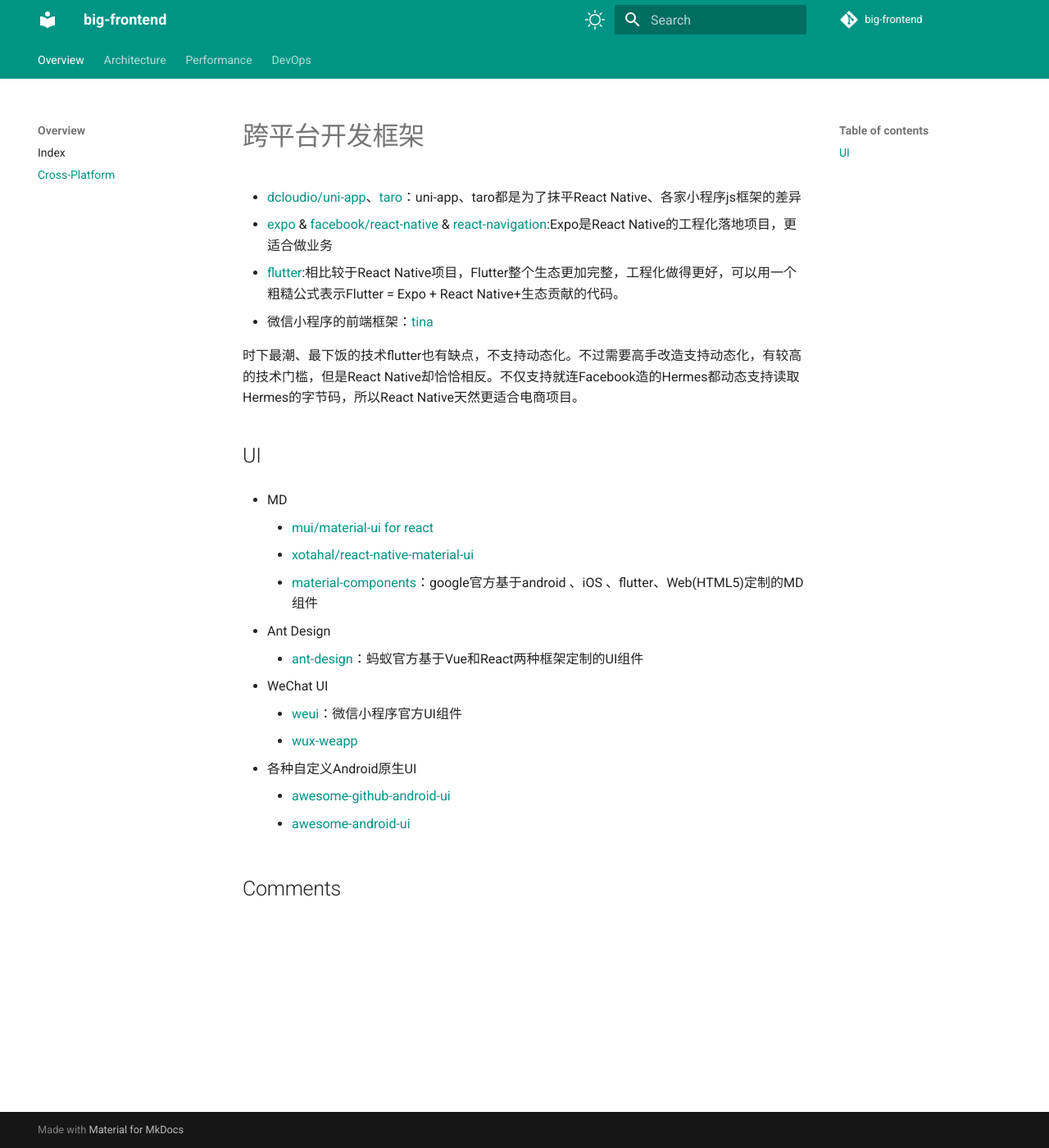
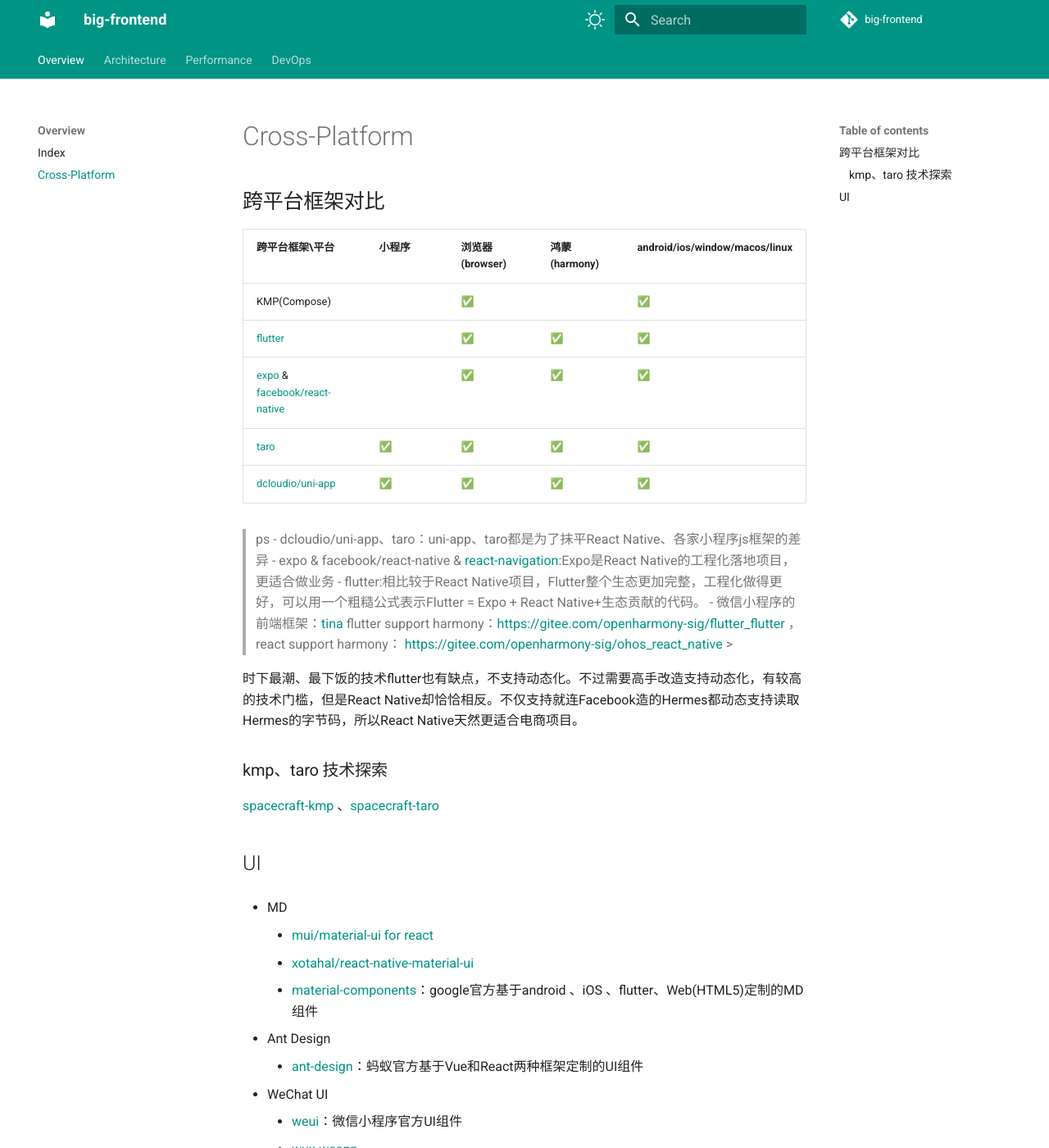
Before and after one commit to big-frontend/.github, an MkDocs documentation site: the page built from docs/cross_platform.md, in a window 1280 px wide and 1400 px high. Shown: the whole window at 82% size. Built offline with MkDocs 1.6.1 and Material for MkDocs 9.7.7, drawn with Linux system fonts in a browser that asks for light colours; comment, search, counter and statistics services are not loaded.

Commit message:
Update cross_platform.md

```diff
--- a/docs/cross_platform.md
+++ b/docs/cross_platform.md
@@ -2,14 +2,29 @@
 comments: true
 ---
 
-# 跨平台开发框架
+## 跨平台框架对比
 
-- [dcloudio/uni-app](https://github.com/dcloudio/uni-app)、[taro](https://github.com/NervJS/taro)：uni-app、taro都是为了抹平React Native、各家小程序js框架的差异
-- [expo](https://github.com/expo/expo/tree/master) & [facebook/react-native](https://github.com/facebook/react-native) & [react-navigation](https://github.com/react-navigation/react-navigation):Expo是React Native的工程化落地项目，更适合做业务
-- [flutter](https://github.com/flutter/flutter):相比较于React Native项目，Flutter整个生态更加完整，工程化做得更好，可以用一个粗糙公式表示Flutter = Expo + React Native+生态贡献的代码。
-- 微信小程序的前端框架：[tina](https://github.com/tinajs/tina)
+跨平台框架\平台 |小程序 |浏览器(browser) |鸿蒙(harmony) | android/ios/window/macos/linux
+---|---|---|----|---
+KMP(Compose)|  | ✅| |  ✅
+[flutter](https://github.com/flutter/flutter) | |✅ | ✅ | ✅
+[expo](https://github.com/expo/expo/tree/master) & [facebook/react-native](https://github.com/facebook/react-native)  | |✅ |✅ | ✅
+[taro](https://github.com/NervJS/taro) |✅ |✅ |✅ | ✅
+[dcloudio/uni-app](https://github.com/dcloudio/uni-app) |✅ |✅ |✅ | ✅
+
+> ps
+> - dcloudio/uni-app、taro：uni-app、taro都是为了抹平React Native、各家小程序js框架的差异
+> - expo & facebook/react-native & [react-navigation](https://github.com/react-navigation/react-navigation):Expo是React Native的工程化落地项目，更适合做业务
+> - flutter:相比较于React Native项目，Flutter整个生态更加完整，工程化做得更好，可以用一个粗糙公式表示Flutter = Expo + React Native+生态贡献的代码。
+> - 微信小程序的前端框架：[tina](https://github.com/tinajs/tina)
+> flutter support harmony：https://gitee.com/openharmony-sig/flutter_flutter  ， react support harmony： https://gitee.com/openharmony-sig/ohos_react_native  >
 
 时下最潮、最下饭的技术flutter也有缺点，不支持动态化。不过需要高手改造支持动态化，有较高的技术门槛，但是React Native却恰恰相反。不仅支持就连Facebook造的Hermes都动态支持读取Hermes的字节码，所以React Native天然更适合电商项目。
+
+### kmp、taro 技术探索
+
+[spacecraft-kmp](https://github.com/big-frontend/spacecraft-kmp) 、[spacecraft-taro](https://github.com/big-frontend/spacecraft-taro)
+
 ## UI
 
 - MD
```
